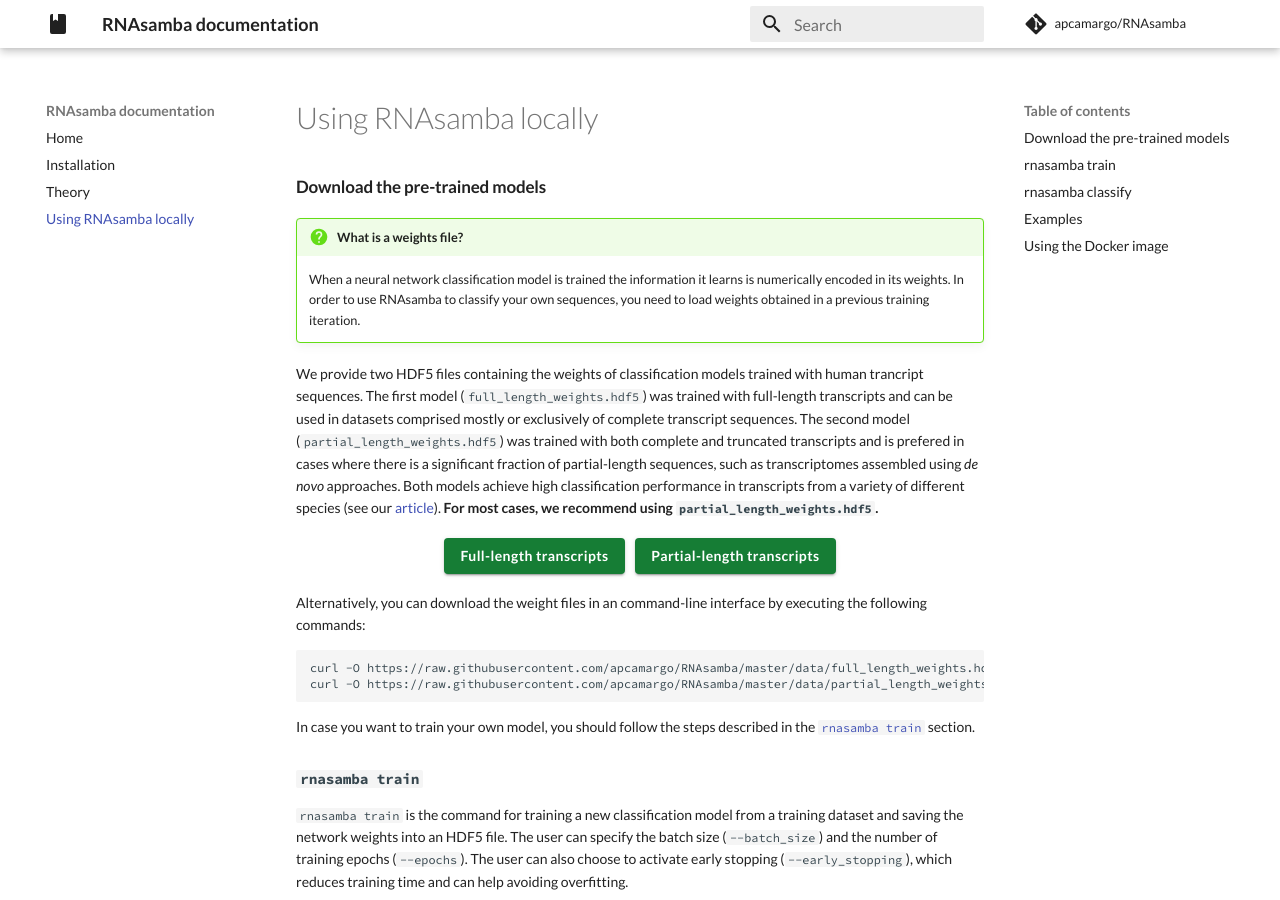
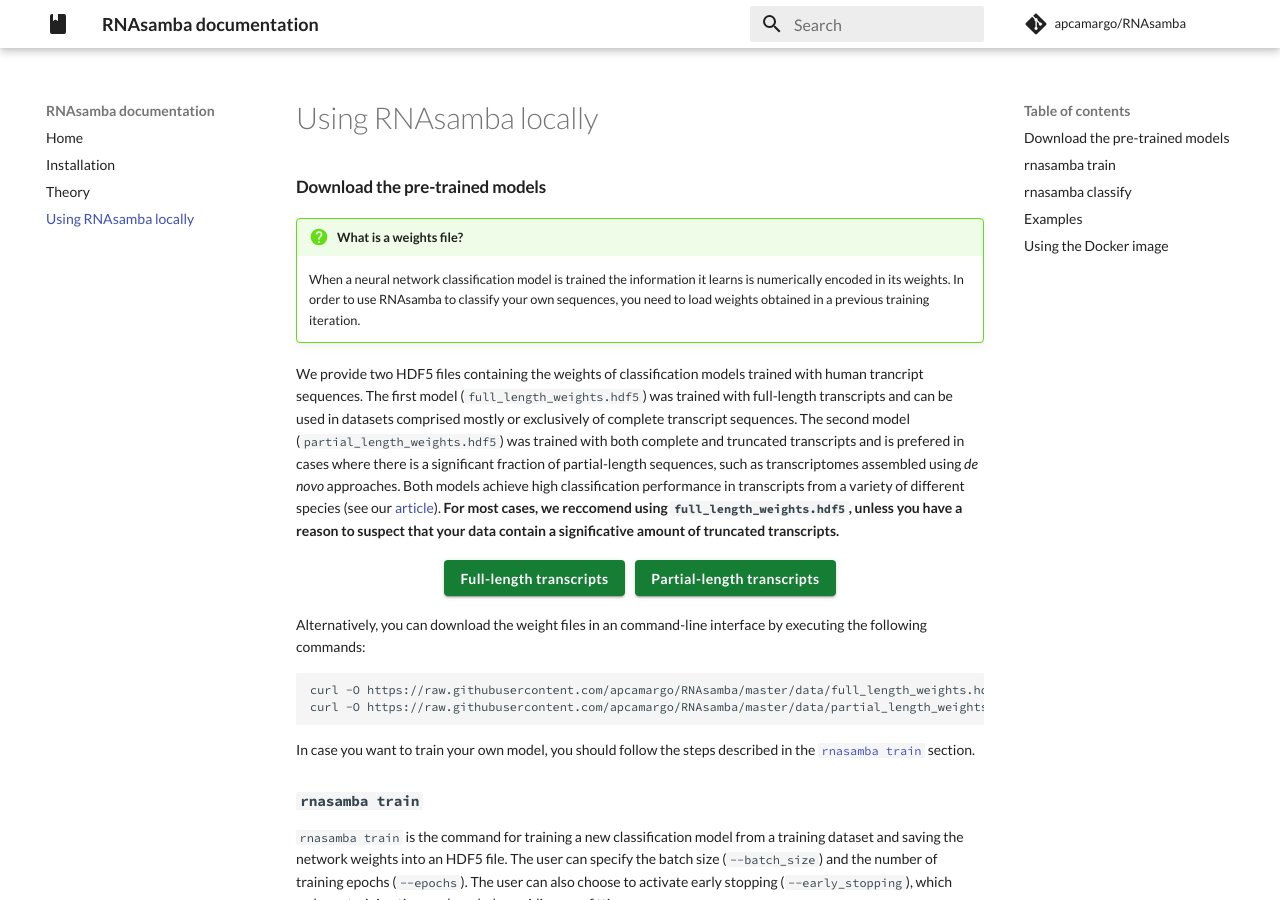
Before and after one commit to apcamargo/RNAsamba, an MkDocs documentation site: the page built from docs/usage.md, in a window 1280 px wide and 900 px high. Built offline with MkDocs 1.6.1 and Material for MkDocs 9.7.7, drawn with Linux system fonts in a browser that asks for light colours; comment, search, counter and statistics services are not loaded; some of the changed text lies outside the part shown.

Commit message:
Update the documentation

````diff
--- a/docs/usage.md
+++ b/docs/usage.md
@@ -5,7 +5,7 @@
 !!! question "What is a weights file?"
     When a neural network classification model is trained the information it learns is numerically encoded in its weights. In order to use RNAsamba to classify your own sequences, you need to load weights obtained in a previous training iteration.
 
-We provide two HDF5 files containing the weights of classification models trained with human trancript sequences. The first model (`full_length_weights.hdf5`) was trained with full-length transcripts and can be used in datasets comprised mostly or exclusively of complete transcript sequences. The second model (`partial_length_weights.hdf5`) was trained with both complete and truncated transcripts and is prefered in cases where there is a significant fraction of partial-length sequences, such as transcriptomes assembled using *de novo* approaches. Both models achieve high classification performance in transcripts from a variety of different species (see our [article](https://www.biorxiv.org/content/10.1101/620880v1)). **For most cases, we recommend using `partial_length_weights.hdf5`.**
+We provide two HDF5 files containing the weights of classification models trained with human trancript sequences. The first model (`full_length_weights.hdf5`) was trained with full-length transcripts and can be used in datasets comprised mostly or exclusively of complete transcript sequences. The second model (`partial_length_weights.hdf5`) was trained with both complete and truncated transcripts and is prefered in cases where there is a significant fraction of partial-length sequences, such as transcriptomes assembled using *de novo* approaches. Both models achieve high classification performance in transcripts from a variety of different species (see our [article](https://www.biorxiv.org/content/10.1101/620880v1)). **For most cases, we reccomend using `full_length_weights.hdf5`, unless you have a reason to suspect that your data contain a significative amount of truncated transcripts.**
 
 <center>
   <button onclick="location.href='https://raw.githubusercontent.com/apcamargo/RNAsamba/master/data/full_length_weights.hdf5'" class="pure-material-button-contained">Full-length transcripts</button>
@@ -121,6 +121,7 @@ ENSMUST00000036304	0.03782	noncoding
 ## Using the Docker image
 
 ```
+# Pull the Docker image to your computer:
 docker pull antoniopcamargo/rnasamba
 
 # Training example:
````
